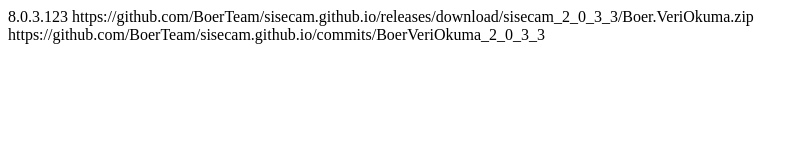
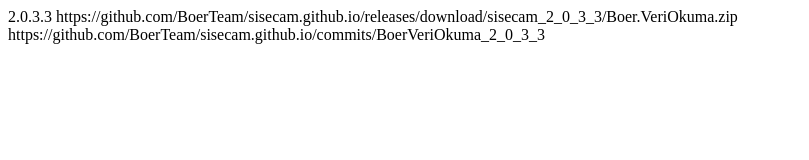
Before and after one commit to BoerTeam/sisecam.github.io, a plain HTML site: page index.html in a window 1280 px wide. Shown: the whole page, without its empty margins (0-809 px from the left). Drawn offline with Linux system fonts and the light colour scheme.

Commit message:
Update index.html

```diff
--- a/index.html
+++ b/index.html
@@ -1,5 +1,5 @@
 <item>
-<version>8.0.3.123</version>
+<version>2.0.3.3</version>
 <url>https://github.com/BoerTeam/sisecam.github.io/releases/download/sisecam_2_0_3_3/Boer.VeriOkuma.zip</url>
 <changelog>https://github.com/BoerTeam/sisecam.github.io/commits/BoerVeriOkuma_2_0_3_3</changelog>
 </item>
```
